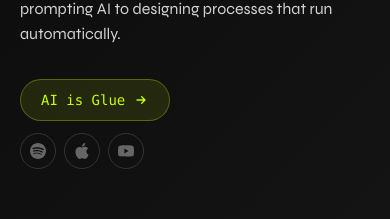
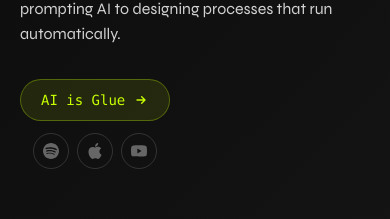
Before and after one commit to 14salfd-boop/continuousai.com, a Next.js app: page / in a window 390 px wide. Shown: the part 462-681 px from the top of the page. Built offline with nearby package versions, Linux system fonts and the light colour scheme.

Commit message:
Center music icons under AI is Glue button on mobile
- Changed container to inline-flex flex-col items-center
- Icons now center relative to button width on mobile
- Row layout preserved on sm+ screens

Generated with [Continue](https://continue.dev)

Co-Authored-By: Continue <noreply@continue.dev>

```diff
--- a/app/page.tsx
+++ b/app/page.tsx
@@ -195,12 +195,12 @@ export default function Home() {
             className="mt-8 md:mt-10"
             style={{ animation: "fadeInUp 0.8s ease 0.6s forwards", opacity: 0 }}
           >
-            <div className="flex flex-col sm:flex-row sm:items-center gap-3 sm:gap-4">
+            <div className="inline-flex flex-col items-center gap-3 sm:flex-row sm:gap-4">
               <a
                 href="https://blog.continue.dev/ai-is-glue"
                 target="_blank"
                 rel="noopener noreferrer"
-                className="inline-flex items-center justify-center gap-2 px-5 py-2.5 md:px-6 md:py-3 bg-[rgba(200,255,0,0.1)] border border-[rgba(200,255,0,0.3)] rounded-full text-[var(--accent)] no-underline font-mono text-sm transition-all duration-300 hover:bg-[var(--accent)] hover:text-[var(--bg)] hover:translate-x-2 w-fit"
+                className="inline-flex items-center justify-center gap-2 px-5 py-2.5 md:px-6 md:py-3 bg-[rgba(200,255,0,0.1)] border border-[rgba(200,255,0,0.3)] rounded-full text-[var(--accent)] no-underline font-mono text-sm transition-all duration-300 hover:bg-[var(--accent)] hover:text-[var(--bg)] hover:translate-x-2"
               >
                 AI is Glue
                 <svg className="w-4 h-4 transition-transform duration-300" xmlns="http://www.w3.org/2000/svg" fill="none" viewBox="0 0 24 24" stroke="currentColor" strokeWidth="2">
```
Lines whose indentation alone changed are shown as unchanged.
